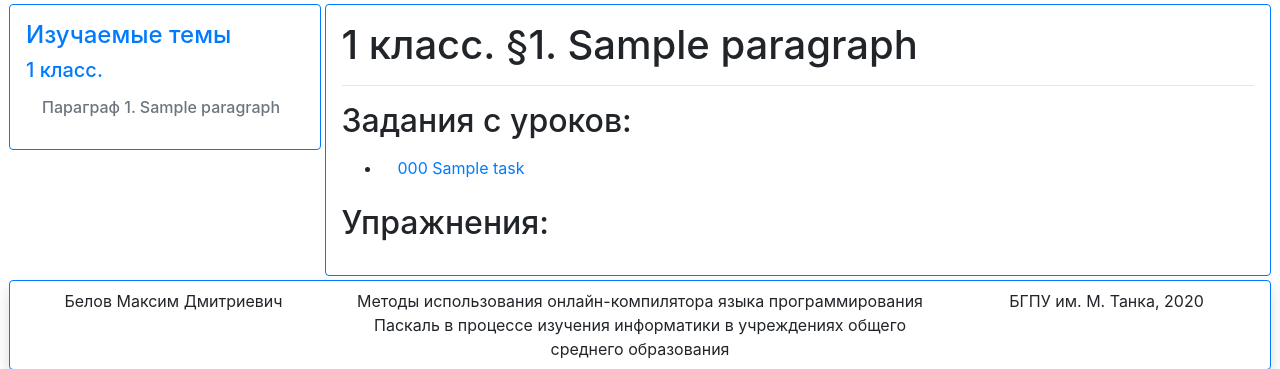
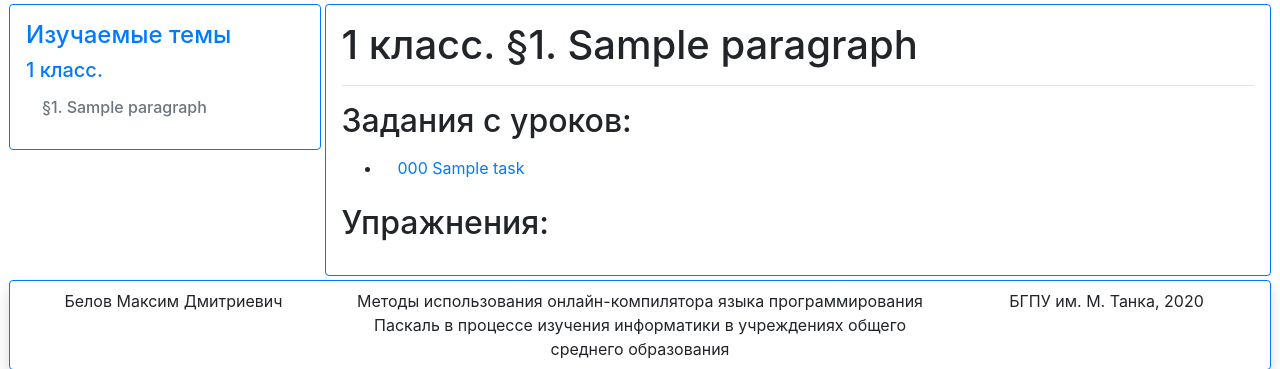
Before and after one commit to belovmd/edu-server, a Django app: page /paragraph/1/1 in a window 1280 px wide. Shown: the part 56-425 px from the top of the page. Run offline with Django 3.2, Linux system fonts and the light colour scheme; a user stored in the database is signed in; tables that the repository leaves empty hold one stand-in row (values such as "Sample post"); some libraries are stand-ins or nearby versions.

Commit message:
change paragraph

```diff
--- a/test_compiler/templates/all_tasks.html
+++ b/test_compiler/templates/all_tasks.html
@@ -29,11 +29,11 @@
     {% for cur_paragraph in paragraphs %}
         {% if cur_paragraph == paragraph %}
             <a class="nav-link disabled" href="{% url "all_tasks" cur_paragraph.class_id cur_paragraph.paragraph_id %}">
-                <H6>Параграф {{ cur_paragraph.paragraph_id }}. {{ cur_paragraph.title }}</H6>
+                <H6>§{{ cur_paragraph.paragraph_id }}. {{ cur_paragraph.title }}</H6>
             </a>
         {% else %}
             <a class="nav-link active" href="{% url "all_tasks" cur_paragraph.class_id cur_paragraph.paragraph_id %}">
-                <H6>Параграф {{ cur_paragraph.paragraph_id }}. {{ cur_paragraph.title }}</H6>
+                <H6>§{{ cur_paragraph.paragraph_id }}. {{ cur_paragraph.title }}</H6>
             </a>
         {% endif %}
     {% endfor %}
```
